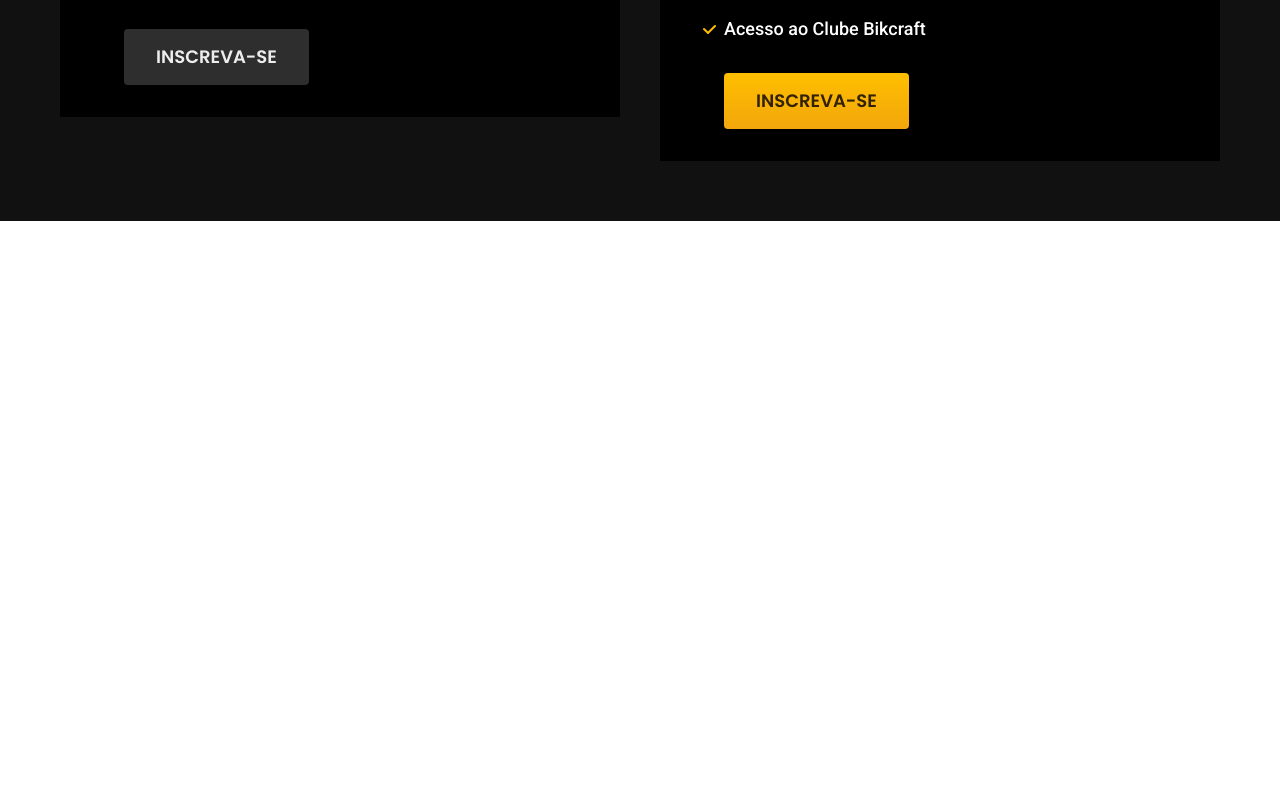
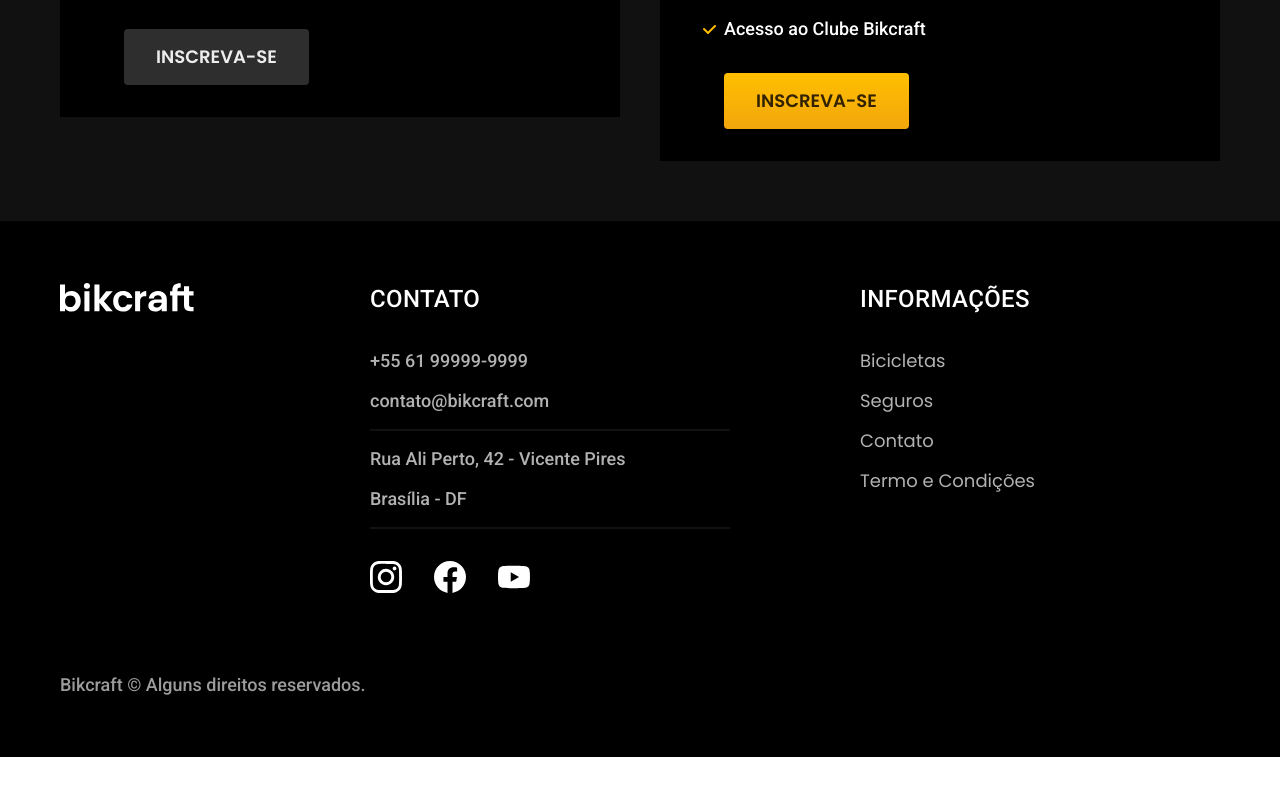
Before and after one commit to bhsouza/bikcraft, a plain HTML site: page index.html in a window 1280 px wide. Shown: the part 4287-5082 px from the top of the page. After the commit the page ends 5044 px from the top, so only its background shows below. Drawn offline with Linux system fonts and the light colour scheme.

Commit message:
Adicionando o footer da home

```diff
--- /dev/null
+++ b/css/global/footer.css
@@ -0,0 +1,64 @@
+.footer-bg {
+    background: var(--cor-12);
+}
+
+.footer {
+    display: grid;
+    grid-template-columns: 3fr 5fr 4fr;
+    gap: 4rem;
+    padding: 6rem 0;
+}
+
+.footer h3 {
+    margin-bottom: 3.2rem;
+}
+
+.footer-contato ul {
+    margin-bottom: 3.2rem;
+}
+
+.footer-contato li:nth-child(even)::after {
+    content: "";
+    display: block;
+    max-width: 36rem;
+    height: .2rem;
+    background: var(--cor-11);
+    margin-top: 1.6rem;
+}
+
+.footer li {
+    margin-bottom: 1.6rem;
+}
+
+.footer-redes {
+    display: flex;
+    gap: 3.2rem;
+}
+
+.footer a:hover {
+    color: var(--cor-0);
+}
+
+.footer-copy {
+    grid-column: 1/-1;
+    margin-top: 4rem;
+}
+
+@media (max-width: 800px) {
+    .footer > img {
+        display: none;
+    }
+    .footer {
+        grid-template-columns: 1fr 1fr;
+    }
+}
+
+@media (max-width: 600px) {
+    .footer {
+        grid-template-columns: 1fr;
+        gap: 6rem;
+    }
+    .footer-copy {
+        margin-top: 0;
+    }
+}
--- a/css/global/global.css
+++ b/css/global/global.css
@@ -5,7 +5,6 @@
 body {
   margin: 0;
   font-family: Arial, Helvetica, sans-serif;
-  padding-bottom: 60rem;
   color: #111;
 }
 
--- a/css/style.css
+++ b/css/style.css
@@ -3,6 +3,7 @@
 @import './utilities/colors.css';
 
 @import './global/header.css';
+@import './global/footer.css';
 
 /* Utilitários */
 @import './utilities/components.css';
--- a/index.html
+++ b/index.html
@@ -149,5 +149,43 @@
         </div>
       </div>
     </article>
+
+    <footer class="footer-bg">
+      <div class="footer container">
+        <img src="./img/bikcraft.svg" alt="Bikcraft">
+        <div class="footer-contato">
+          <h3 class="font-2-l-b cor-0">Contato</h3>
+          <ul class="font-2-m cor-5">
+            <li><a href="tel:+5561999999999">+55 61 99999-9999</a></li>
+            <li><a href="mailto:contato@bikcraft.com">contato@bikcraft.com</a></li>
+            <li>Rua Ali Perto, 42 - Vicente Pires</li>
+            <li>Brasília - DF</li>
+          </ul>
+          <div class="footer-redes">
+            <a href="./">
+              <img src="./img/redes/instagram.svg" alt="Instagram">
+            </a>
+            <a href="./">
+              <img src="./img/redes/facebook.svg" alt="Facebook">
+            </a>
+            <a href="./">
+              <img src="./img/redes/youtube.svg" alt="Youtube">
+            </a>
+          </div>
+        </div>
+        <div class="footer-informacoes">
+          <h3 class="font-2-l-b cor-0">Informações</h3>
+          <nav>
+            <ul class="font-1-m cor-5">
+              <li><a href="./bicicletas.html">Bicicletas</a></li>
+              <li><a href="./seguros.html">Seguros</a></li>
+              <li><a href="./contato.html">Contato</a></li>
+              <li><a href="./termos.html">Termo e Condições</a></li>
+            </ul>
+          </nav>
+        </div>
+        <p class="footer-copy font-2-m cor-6">Bikcraft © Alguns direitos reservados.</p>
+      </div>
+    </footer>
   </body>
 </html>
```
